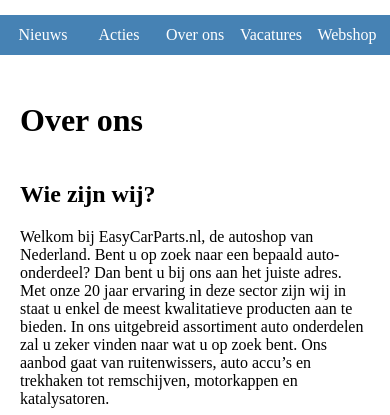
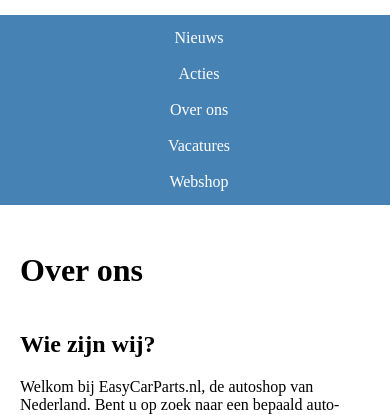
Before and after one commit to Elite40/webshop-HAN, a PHP site: page /webshop-HAN/html-pages/over-ons.html in a window 390 px wide. Shown: the part 161-576 px from the top of the page. Run offline with PHP 8.4, Linux system fonts and the light colour scheme.

Commit message:
menu responsive

```diff
--- a/assets/css/master.css
+++ b/assets/css/master.css
@@ -930,4 +930,13 @@ td.image {
 	.news-item {
 		width: 100% !important;
 	}
+
+	.menu {
+		flex-direction:column;
+	}
+
+	.menu li {
+		margin: 4px;
+		width: 100%;
+	}
 }
--- a/views/detailpage.view.php
+++ b/views/detailpage.view.php
@@ -56,7 +56,8 @@ if (isset($_POST['add-to-cart'])) {
                     <?php echo $product->OMSCHRIJVING; ?>
                 </p>
                 <?php
-                if ($product->VOORRAAD == null) {
+
+                if ($product->VOORRAAD == null || (int)$product->VOORRAAD == 0) {
                     echo '<span class="out-of-stock">Niet meer op voorraad</span>';
                 } else {
                     echo '<span class="in-stock">Op voorraad: <b>' . $product->VOORRAAD . '</b></span>';
```
